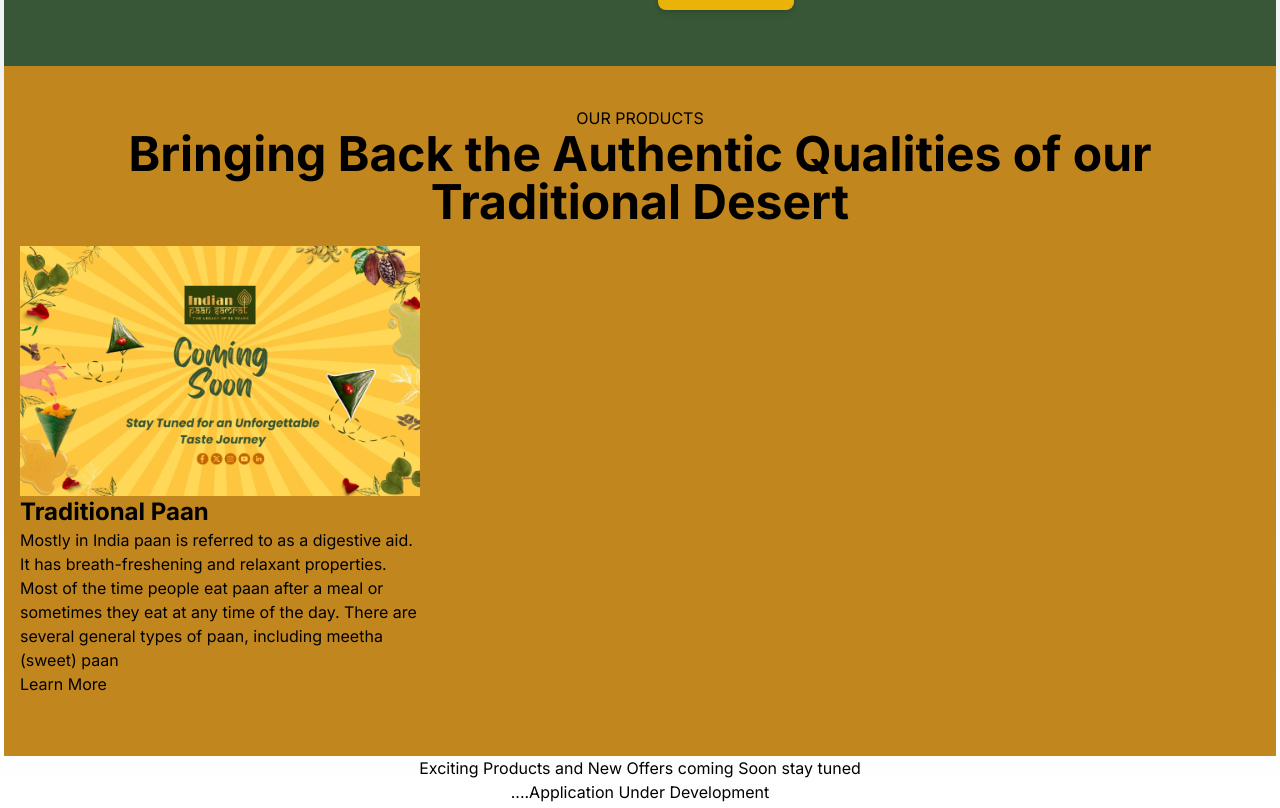
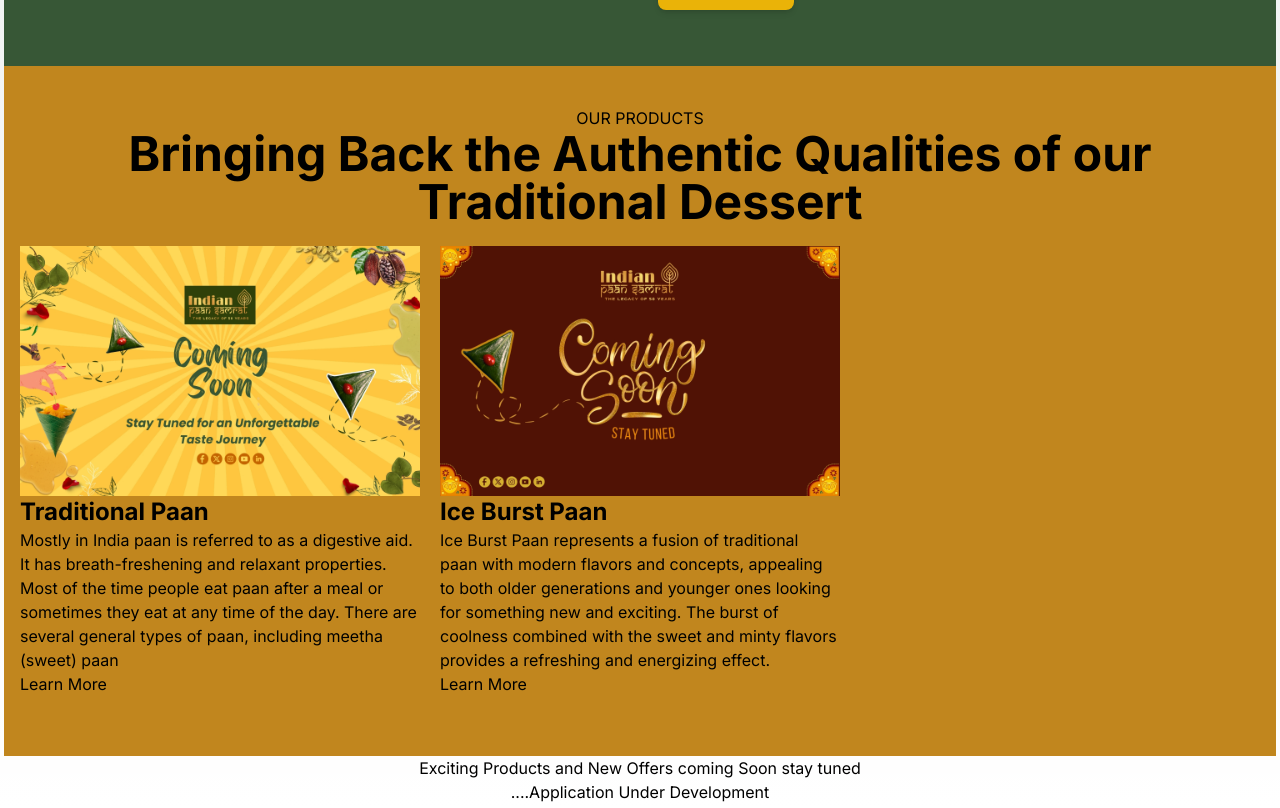
Before and after one commit to Satya23032991/beteelkart, a Next.js app: page / in a window 1280 px wide. Shown: the part 1614-2422 px from the top of the page. Built offline with nearby package versions, Linux system fonts and the light colour scheme.

Commit message:
products-page-updates

```diff
--- a/src/app/page.jsx
+++ b/src/app/page.jsx
@@ -4,7 +4,7 @@
 import Aboutsection from '@/components/AboutSection';
   // import ProductSection from '@/components/ProductsSection';
 
-  const DynamicProduct = dynamic(() => import('@/components/ProductsSection'), { ssr: false });
+const DynamicProduct = dynamic(() => import('@/components/ProductsSection'), { ssr: false });
 
 
 
--- a/src/components/ProductsSection.jsx
+++ b/src/components/ProductsSection.jsx
@@ -1,5 +1,4 @@
 "use client";
-
 
 import { useEffect } from 'react';
 import { WOW } from 'wowjs';
@@ -7,6 +6,7 @@
 import Image from 'next/image';
 import Link from 'next/link';
 import Product from '../images/comingsoon1.jpg';
+import Product1 from '../images/comingsoon2.jpg';
 
 const ProductSection = () => {
   useEffect(() => {
@@ -20,18 +20,18 @@
     }
   }, []);
 
-
-
-
   return (
     <div className='product_sec bg-[#c1861e] h-auto w-full flex flex-col items-center justify-center relative overflow-hidden mx-auto py-10 md:py-30'>
       <div className="section-title text-center">
         <span>OUR PRODUCTS</span>
         <h2 className="md:mt-0 text-4xl md:text-5xl font-bold bg-clip-text text-black">
-          Bringing Back the Authentic Qualities of our Traditional Desert
+          Bringing Back the Authentic Qualities of our Traditional Dessert
         </h2>
       </div>
+
       <div className="intro_box_main max-w-7xl mx-auto grid grid-cols-1 sm:grid-cols-2 lg:grid-cols-3 gap-5 px-4 py-5">
+
+        {/* Traditional Paan */}
         <div className="intro_box flex flex-wrap items-center">
           <div className='practice-single wow animate__animated animate__fadeInDown' data-wow-duration="1.5s" data-wow-delay="0.2s">
             <div className="header">
@@ -48,14 +48,40 @@
                 There are several general types of paan, including meetha (sweet) paan
               </p>
               <Link href="/traditional-paan" passHref>
-              <button className='details-btn wow animate__animated animate__pulse' data-wow-duration="1s" data-wow-delay="0.5s">
-
-                    Learn More
-                    </button>
+                <button className='details-btn wow animate__animated animate__pulse' data-wow-duration="1s" data-wow-delay="0.5s">
+                  Learn More
+                </button>
               </Link>
             </div>
           </div>
         </div>
+
+        {/* Ice Burst Paan */}
+        <div className="intro_box flex flex-wrap items-center">
+          <div className='practice-single wow animate__animated animate__fadeInDown' data-wow-duration="1.5s" data-wow-delay="0.7s">
+            <div className="header">
+              <div className="icon-area">
+                <Image
+                  src={Product1}
+                  width={407}
+                  height={300}
+                  alt="Ice-Burst-Paan"
+                />
+              </div>
+            </div>
+            <div className="body">
+              <h4 className="md:mt-0 text-2xl md:text-2xl font-bold bg-clip-text text-black">Ice Burst Paan</h4>
+              <p>Ice Burst Paan represents a fusion of traditional paan with modern flavors and concepts, appealing to both older generations and younger ones looking for something new and exciting.
+                The burst of coolness combined with the sweet and minty flavors provides a refreshing and energizing effect.</p>
+              <Link href="/iceburstpaan" passHref>
+                <button className="details-btn wow animate__animated animate__pulse" data-wow-duration="1s" data-wow-delay="0.9s">
+                  Learn More
+                </button>
+              </Link>
+            </div>
+          </div>
+        </div>
+
       </div>
     </div>
   );
```
